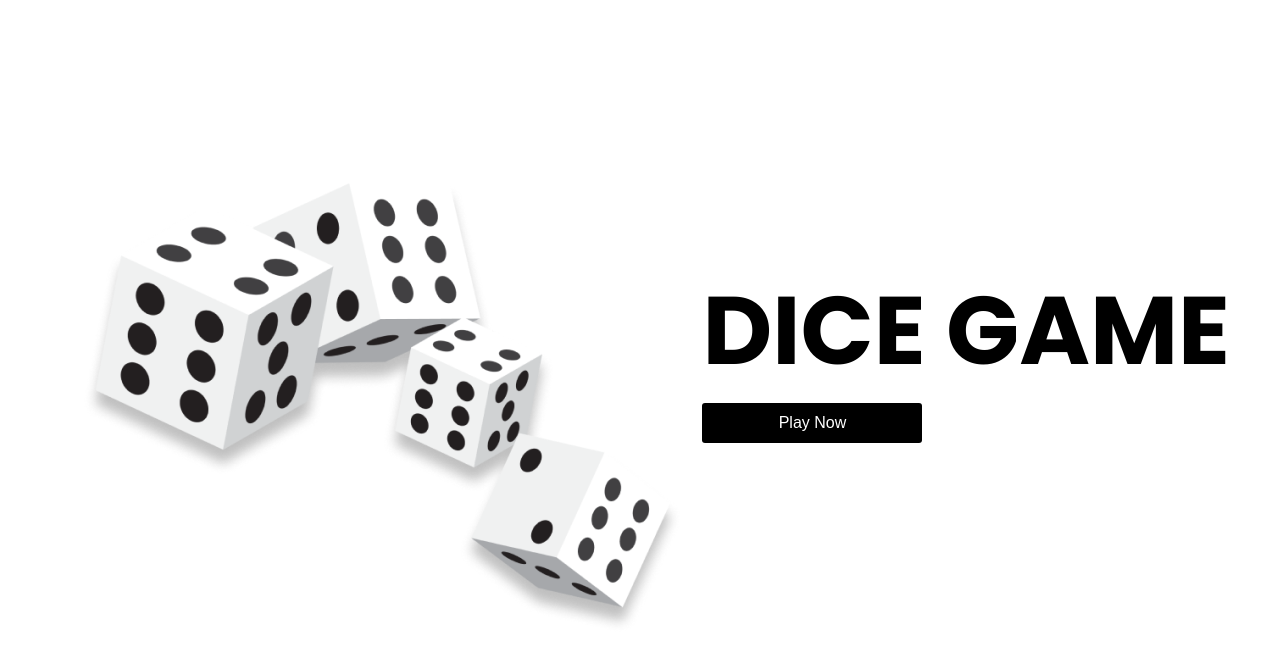
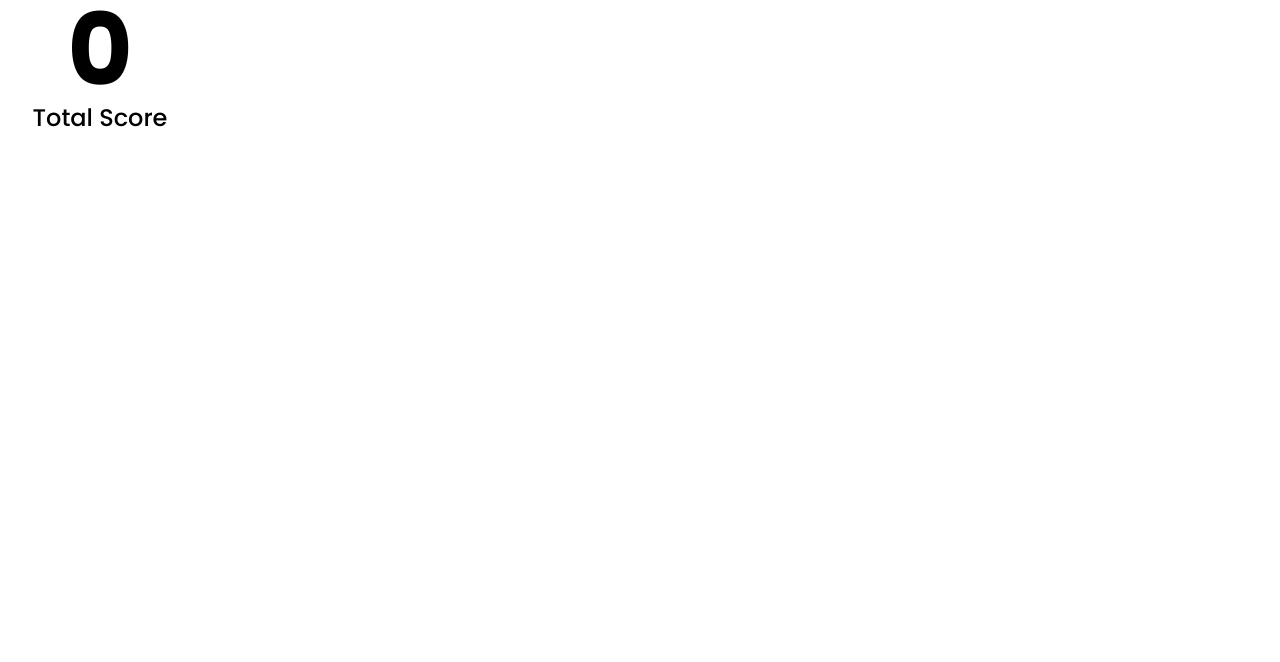
Before and after one commit to Deepak8519M/React-Js-Projects-7-DSMCoding, a React (Vite) app in the folder Project3/: page / in a window 1280 px wide. Shown: the top 662 px of the page. Built offline with nearby package versions, Linux system fonts and the light colour scheme.

Commit message:
some code added

```diff
--- a/Project3/src/App.jsx
+++ b/Project3/src/App.jsx
@@ -4,12 +4,14 @@ import { useState } from "react";
 import GamePlay from "./components/GamePlay";
 
 function App() {
-  const [isGameStarted, setIsGameStarted] = useState(false);
+  const [isGameStarted, setIsGameStarted] = useState(true);
 
   const toggleGamePlay = () => {
     setIsGameStarted((prev) => !prev);
   };
-  return <>{isGameStarted ? <GamePlay /> : <StartGame toggle = {toggleGamePlay} />}</>;
+  return (
+    <>{isGameStarted ? <GamePlay /> : <StartGame toggle={toggleGamePlay} />}</>
+  );
 }
 
 export default App;
--- a/Project3/src/components/GamePlay.jsx
+++ b/Project3/src/components/GamePlay.jsx
@@ -1,9 +1,10 @@
 import styled from "styled-components";
+import TotalScore from "./TotalScore";
 
 function GamePlay() {
   return (
     <main>
-
+      <TotalScore />
     </main>
   );
 }
--- a/Project3/src/components/TotalScore.jsx
+++ b/Project3/src/components/TotalScore.jsx
@@ -1,14 +1,26 @@
-import React from "react";
+import styled from "styled-components";
 
 function TotalScore() {
   return (
-    <div>
-      <div>
-        <h1>0</h1>
-        <p>Total Score</p>
-      </div>
-    </div>
+    <ScoreContainer>
+      <h1>0</h1>
+      <p>Total Score</p>
+    </ScoreContainer>
   );
 }
 
 export default TotalScore;
+
+const ScoreContainer = styled.div`
+  max-width: 200px;
+  /* background-color: red; */
+  text-align: center;
+  h1 {
+    font-size: 100px;
+    line-height: 100px;
+  }
+  p {
+    font-size: 24px;
+    font-weight: 500;
+  }
+`;
```
